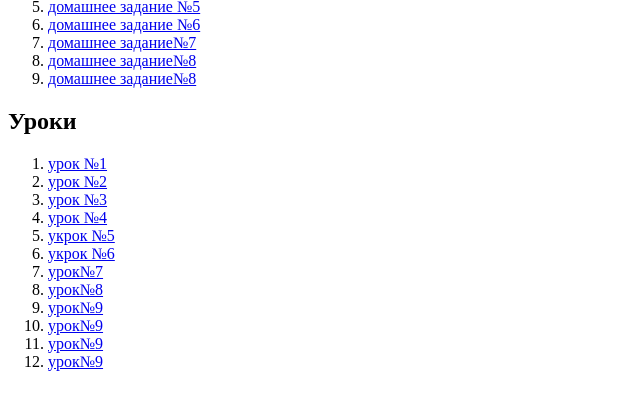
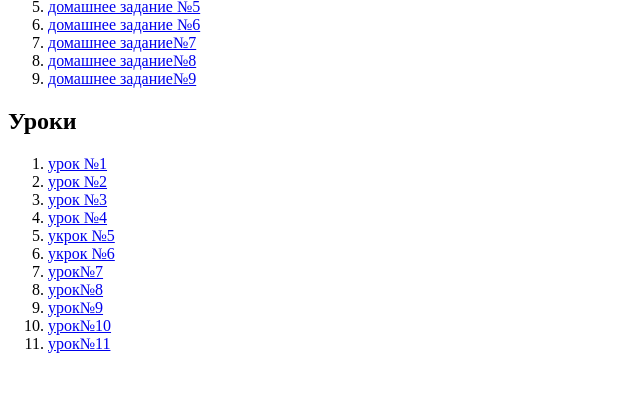
Before and after one commit to Sam-test-2020/Sam-test-2020.github.io, a plain HTML site: page index.html in a window 1280 px wide. Shown: the part 201-610 px from the top of the page, without its empty margins (0-640 px from the left). Drawn offline with Linux system fonts and the light colour scheme.

Commit message:
Add files via upload

```diff
--- a/index.html
+++ b/index.html
@@ -37,7 +37,7 @@
             <a href=index10.html">домашнее задание№8</a>
         </li>
         <li>
-            <a href="lesson_11_homework.html">домашнее задание№8</a>
+            <a href="lesson_11_homework.html">домашнее задание№9</a>
         </li>
     </ol>
     <h2>Уроки</h2>
@@ -70,13 +70,10 @@
                 <a href="lesson_index11.html">урок№9</a>
             </li>
             <li>
-                <a href="lesson_index11.html">урок№9</a>
+                <a href="lesson_index11.html">урок№10</a>
             </li>
             <li>
-                <a href="lesson_index11.html">урок№9</a>
-            </li>
-            <li>
-                <a href="lesson_index12.html">урок№9</a>
+                <a href="lesson_index12.html">урок№11</a>
             </li>
         </ol>
 </body>
```
